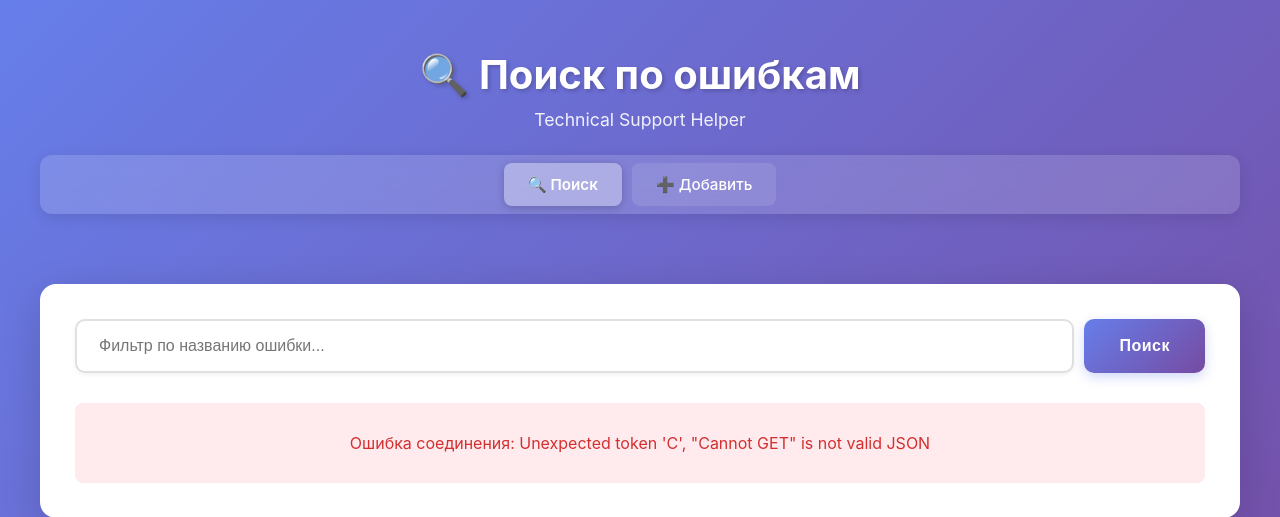
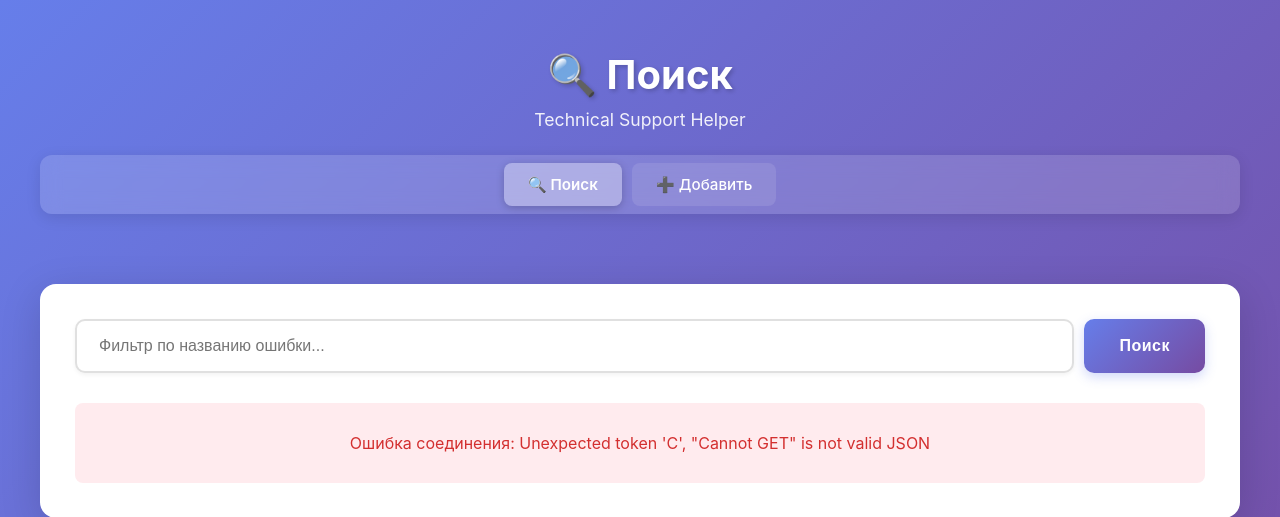
Before and after one commit to truetechsup/technical-support-helper, a Python web app: template app/templates/index.html in a window 1280 px wide. Shown: the top 517 px of the page. Run offline with Jinja, Linux system fonts and the light colour scheme; the template is opened without the code that fills it, so the values that code supplies are empty.

Commit message:
mini fix

```diff
--- a/app/templates/index.html
+++ b/app/templates/index.html
@@ -9,7 +9,7 @@
 <body>
     <div class="container">
         <header>
-            <h1>🔍 Поиск по ошибкам</h1>
+            <h1>🔍 Поиск </h1>
             <p class="subtitle">Technical Support Helper</p>
             <nav class="main-nav">
                 <a href="/" class="active">🔍 Поиск</a>
```
